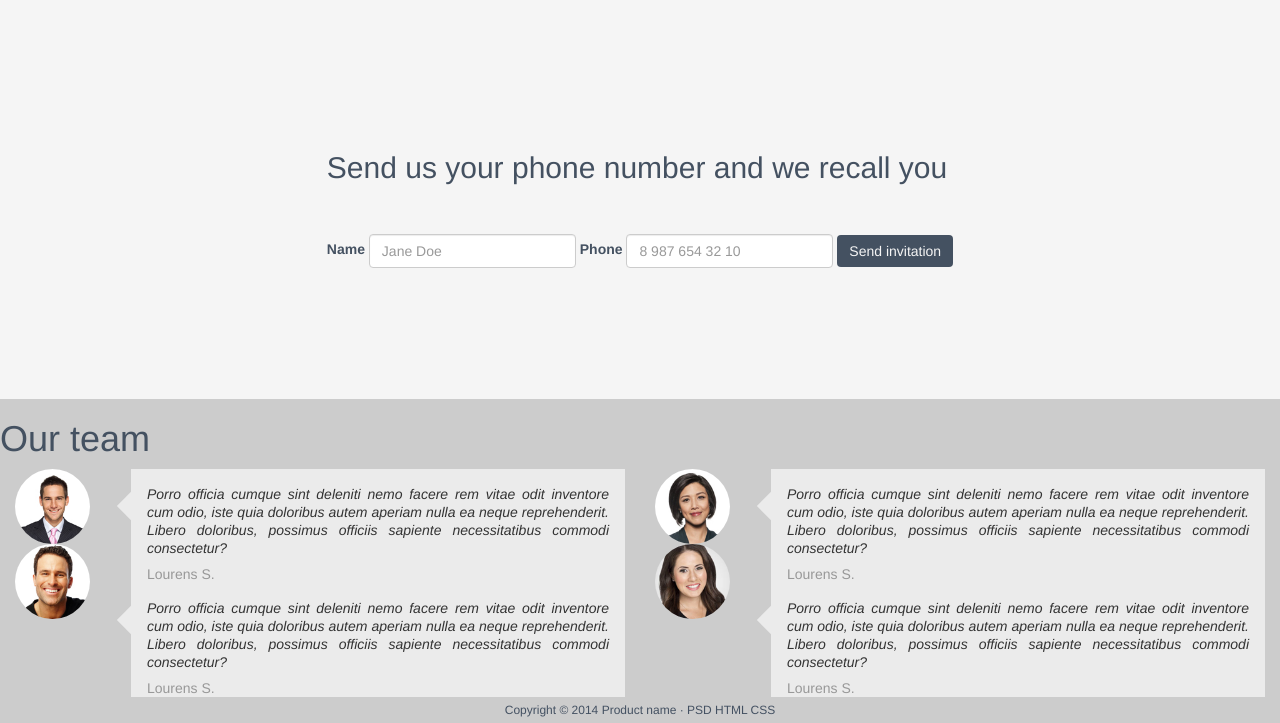
After one commit to Jhon-Mosk/Portfolio, a PHP site: page /presentation.html in a window 1280 px wide. The commit adds this page. Shown: the part 851-1574 px from the top of the page. Run offline with PHP 8.4, Linux system fonts and the light colour scheme.

Commit message:
Page company was rename in Presentation and was started rebuilding this page

```diff
--- /dev/null
+++ b/Simple_Landing_Page/presentation.html
@@ -0,0 +1,138 @@
+<!DOCTYPE html>
+<html lang="en">
+
+<head>
+    <meta charset="UTF-8">
+    <meta name="viewport" content="width=device-width, initial-scale=1.0">
+    <meta http-equiv="X-UA-Compatible" content="ie=edge">
+    <link rel="stylesheet" href="packages/bootstrap-3.3.7-dist/css/bootstrap.min.css">
+    <link rel="stylesheet" href="styles/presentation.css">
+    <title>Presentation</title>
+</head>
+
+<body>
+    <div class="container">
+        <div class="row">
+            <nav class="navbar navbar-default">
+                <div class="container-fluid">
+                    <div class="navbar-header">
+                        <button type="button" class="navbar-toggle collapsed" data-toggle="collapse"
+                            data-target="#bs-example-navbar-collapse-1" aria-expanded="false">
+                            <span class="sr-only">Toggle navigation</span>
+                            <span class="icon-bar"></span>
+                            <span class="icon-bar"></span>
+                            <span class="icon-bar"></span>
+                        </button>
+                        <a class="navbar-brand" href="index.html">Company</a>
+                    </div>
+
+                    <div class="collapse navbar-collapse" id="bs-example-navbar-collapse-1">
+                        <ul class="nav navbar-nav">
+                            <li><a href="index.html">Start<span class="sr-only">(current)</span></a></li>
+                            <li><a href="catalog.html">Catalog</a></li>
+                            <li><a href="presentation.html">Presentation</a></li>
+                        </ul>
+                    </div>
+                </div>
+            </nav>
+        </div>
+        <div class="row">
+            <video muted loop autoplay>
+                <source src="video/discussing_features.mp4" type="video/mp4">
+                <source src="video/discussing_features.ogv" type="video/ogg">
+                <source src="video/discussing_features.webm" type="video/webm">
+                Your browser don't support video tag.
+            </video>
+        </div>
+
+        <div class="offer">
+            <div class="jumbotron">
+                <h1>Lorem, ipsum dolor!</h1>
+                <p>Lorem ipsum dolor sit amet consectetur adipisicing elit. Ullam veniam sequi doloremque dolor
+                    reprehenderit nobis illo, porro officiis rem assumenda pariatur repellat ducimus dolore est, ratione
+                    laudantium culpa quasi. Eos?</p>
+                <p><a class="btn btn-primary btn-lg pull-right" href="#" role="button">Learn more</a></p>
+            </div>
+        </div>
+        <div class="row">
+            <section class="callbackForm">
+                <div>
+                    <h2>Send us your phone number and we recall you</h2>
+                    <form class="form-inline">
+                        <div class="form-group">
+                            <label for="exampleInputName2">Name</label>
+                            <input type="text" class="form-control" id="exampleInputName2" placeholder="Jane Doe"
+                                pattern="^([A-Za-zА-Яа-я]+)$">
+                        </div>
+                        <div class="form-group">
+                            <label for="exampleInputPhone2">Phone</label>
+                            <input type="tel" class="form-control" id="exampleInputPhone2" placeholder="8 987 654 32 10"
+                                pattern="^([0-9]+)$">
+                        </div>
+                        <button type="submit" class="btn btn-default">Send invitation</button>
+                    </form>
+                </div>
+            </section>
+        </div>
+        <div class="row">
+            <section class="ourTeam">
+                <h1>Our team</h1>
+                <div class="col-lg-6 col-md-6">
+                    <div class="descriptionReview">
+                        <img src="images/presentation/men1.jpg" alt="Reviews">
+                        <div class="reviewBackground">
+                            <p>Porro officia cumque sint deleniti nemo facere rem vitae odit inventore cum odio, iste
+                                quia
+                                doloribus
+                                autem aperiam nulla ea neque reprehenderit. Libero doloribus, possimus officiis sapiente
+                                necessitatibus commodi consectetur?</p>
+                            <div class="signature">Lourens S.</div>
+                        </div>
+                    </div>
+                    <div class="descriptionReview">
+                        <img src="images/presentation/men2.jpg" alt="Reviews">
+                        <div class="reviewBackground">
+                            <p>Porro officia cumque sint deleniti nemo facere rem vitae odit inventore cum odio, iste
+                                quia
+                                doloribus
+                                autem aperiam nulla ea neque reprehenderit. Libero doloribus, possimus officiis sapiente
+                                necessitatibus commodi consectetur?</p>
+                            <div class="signature">Lourens S.</div>
+                        </div>
+                    </div>
+                </div>
+                <div class="col-lg-6 col-md-6">
+                    <div class="descriptionReview">
+                        <img src="images/presentation/women1.jpg" alt="Reviews">
+                        <div class="reviewBackground">
+                            <p>Porro officia cumque sint deleniti nemo facere rem vitae odit inventore cum odio, iste
+                                quia
+                                doloribus
+                                autem aperiam nulla ea neque reprehenderit. Libero doloribus, possimus officiis sapiente
+                                necessitatibus commodi consectetur?</p>
+                            <div class="signature">Lourens S.</div>
+                        </div>
+                    </div>
+                    <div class="descriptionReview">
+                        <img src="images/presentation/women2.jpg" alt="Reviews">
+                        <div class="reviewBackground">
+                            <p>Porro officia cumque sint deleniti nemo facere rem vitae odit inventore cum odio, iste
+                                quia
+                                doloribus
+                                autem aperiam nulla ea neque reprehenderit. Libero doloribus, possimus officiis sapiente
+                                necessitatibus commodi consectetur?</p>
+                            <div class="signature">Lourens S.</div>
+                        </div>
+                    </div>
+                </div>
+            </section>
+        </div>
+        <div class="row copyright">
+            Copyright © 2014 Product name · PSD HTML CSS
+        </div>
+    </div>
+    <script src="https://ajax.googleapis.com/ajax/libs/jquery/1.12.4/jquery.min.js"></script>
+    <script src="packages/bootstrap-3.3.7-dist/js/bootstrap.min.js"></script>
+</body>
+
+</html>
--- /dev/null
+++ b/Simple_Landing_Page/styles/presentation.css
@@ -0,0 +1,140 @@
+body {
+  margin: 0;
+  color: #445161;
+  background: #ccc;
+}
+@media (min-width: 1200px) {
+  .container {
+    width: 1280px;
+  }
+}
+.navbar.navbar-default {
+  margin-bottom: 0;
+  border-radius: 0;
+  border: none;
+  background: #ffffff;
+}
+.navbar.navbar-default .navbar-brand {
+  position: relative;
+  bottom: 2px;
+}
+video {
+  width: 100%;
+  height: 100vh;
+  object-fit: cover;
+}
+.offer {
+  margin-top: -599px;
+  height: 594px;
+  display: flex;
+  justify-content: center;
+}
+.offer .jumbotron {
+  color: #6c7d92;
+  position: relative;
+  background: none;
+  width: 60%;
+}
+.offer .jumbotron h1 {
+  font-size: 6.3rem;
+}
+.offer .jumbotron p {
+  font-size: 2.1rem;
+  font-weight: bold;
+  text-align: justify;
+  margin-bottom: 20px;
+}
+.offer .jumbotron a.btn {
+  color: #f5f5f5;
+  outline: none;
+  background-color: #445161;
+  border: none;
+}
+.callbackForm {
+  height: 400px;
+  display: flex;
+  justify-content: center;
+  align-items: center;
+  background: #f5f5f5;
+}
+.callbackForm h2 {
+  margin-bottom: 50px;
+}
+.callbackForm form button[type="submit"] {
+  color: #f5f5f5;
+  outline: none;
+  background-color: #445161;
+  border: none;
+}
+.ourTeam:after {
+  content: '';
+  clear: both;
+  display: block;
+}
+.ourTeam .reviewBackground {
+  position: relative;
+  float: right;
+  width: 81%;
+  background: #ebebeb;
+  padding: 16px 16px 0 16px;
+  box-sizing: border-box;
+}
+.ourTeam .reviewBackground::before {
+  content: '';
+  width: 20px;
+  height: 20px;
+  position: absolute;
+  left: -10px;
+  top: 27px;
+  background: #ebebeb;
+  transform: rotate(45deg);
+}
+@media (min-width: 0) and (max-width: 767px) {
+  .ourTeam .reviewBackground::before {
+    left: calc(50% - 10px);
+    top: -10px;
+  }
+}
+@media (min-width: 992px) and (max-width: 1199px) {
+  .ourTeam .reviewBackground {
+    width: 75%;
+  }
+}
+@media (min-width: 0) and (max-width: 767px) {
+  .ourTeam .reviewBackground {
+    width: 100%;
+  }
+}
+.ourTeam img {
+  border-radius: 50%;
+  float: left;
+  width: 75px;
+  height: 75px;
+}
+@media (min-width: 0) and (max-width: 767px) {
+  .ourTeam img {
+    float: none;
+    display: block;
+    margin: 0 auto 32px;
+  }
+}
+.ourTeam p {
+  color: #333333;
+  font-size: 1.4rem;
+  line-height: 1.8rem;
+  font-style: italic;
+  text-align: justify;
+  margin-bottom: 8px;
+}
+.ourTeam .signature {
+  color: #989898;
+  font-size: 1.4rem;
+  line-height: 1.8rem;
+}
+.copyright {
+  height: 26px;
+  font-size: 12px;
+  color: #445162;
+  line-height: 26px;
+  text-align: center;
+}
--- /dev/null
+++ b/Simple_Landing_Page/styles/presentation.less
@@ -0,0 +1,179 @@
+body {
+    margin: 0;
+    color: #445161;
+    background: #ccc;
+}
+
+.adaptive (@_minWidth, @_maxWidth, @_styles) {
+    @media (min-width: @_minWidth) and (max-width: @_maxWidth) {
+        @_styles();
+    }
+}
+
+.container {
+    @media (min-width: 1200px) {
+        width: 1280px;
+    }
+}
+
+.navbar.navbar-default {
+    margin-bottom: 0;
+    border-radius: 0;
+    border: none;
+    background: #ffffff;
+
+    & .navbar-brand {
+        position: relative;
+        bottom: 2px;
+    }
+}
+
+video {
+    width: 100%;
+    height: 100vh;
+    object-fit: cover;
+    // object-position: center center;
+}
+
+.offer {
+    margin-top: -599px;
+    height: 594px;
+    display: flex;
+    justify-content: center;
+
+    .jumbotron {
+        color: #6c7d92;
+        position: relative;
+        background: none;
+        width: 60%;
+
+        h1 {
+            font-size: 6.3rem;
+        }
+
+        p {
+            font-size: 2.1rem;
+            font-weight: bold;
+            text-align: justify;
+            margin-bottom: 20px;
+        }
+
+        a.btn {
+            color: #f5f5f5;
+            outline: none;
+            background-color: #445161;
+            border: none;
+        }
+    }
+}
+
+.callbackForm {
+    height: 400px;
+    display: flex;
+    justify-content: center;
+    align-items: center;
+    background: #f5f5f5;
+
+    h2 {
+        margin-bottom: 50px;
+    }
+
+    form {
+        button[type="submit"] {
+            color: #f5f5f5;
+            outline: none;
+            background-color: #445161;
+            border: none;
+        }
+    }
+}
+
+.ourTeam {
+
+    &:after {
+        content: '';
+        clear: both;
+        display: block;
+    }
+
+    .reviewBackground {
+        position: relative;
+        background: #ebebeb;
+        float: right;
+        width: 81%;
+        background: #ebebeb;
+        padding: 16px 16px 0 16px;
+        box-sizing: border-box;
+
+        &::before {
+            content: '';
+            width: 20px;
+            height: 20px;
+            position: absolute;
+            left: -10px;
+            top: 27px;
+            background: #ebebeb;
+            transform: rotate(45deg);
+
+            .adaptive(0, 767px, {
+                    left: calc(~"50% - 10px");
+                    top: -10px;
+                }
+
+            )
+        }
+
+        .adaptive(992px, 1199px, {
+                width: 75%;
+            }
+
+        );
+
+        .adaptive(0, 767px, {
+                width: 100%;
+            }
+
+        );
+    }
+
+
+    img {
+        border-radius: 50%;
+        float: left;
+        width: 75px;
+        height: 75px;
+
+        .adaptive(0, 767px, {
+                float: none;
+                display: block;
+                margin: 0 auto 32px;
+            }
+
+        );
+    }
+
+    p {
+        color: #333333;
+        font-size: 1.4rem;
+        line-height: 1.8rem;
+        font-style: italic;
+
+
+        text-align: justify;
+        margin-bottom: 8px;
+    }
+
+    .signature {
+        color: #989898;
+        font-size: 1.4rem;
+        line-height: 1.8rem;
+    }
+}
+
+.copyright {
+    height: 26px;
+    font-size: 12px;
+    color: #445162;
+    line-height: 26px;
+    text-align: center;
+}
```
Also changed, not shown: Simple_Landing_Page/catalog.html (+9 -8 lines), Simple_Landing_Page/styles/catalog.css (+6 -1 lines), Simple_Landing_Page/styles/catalog.less (+7 -1 lines).
